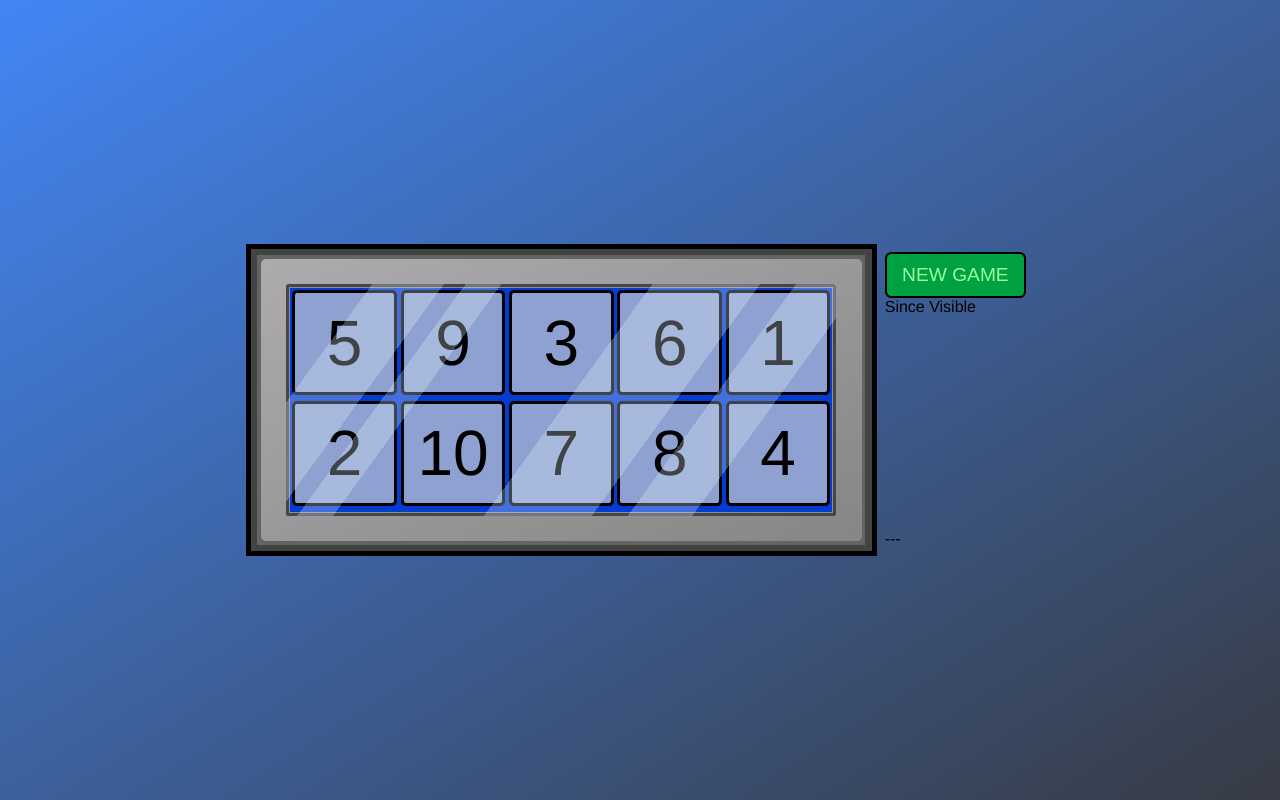
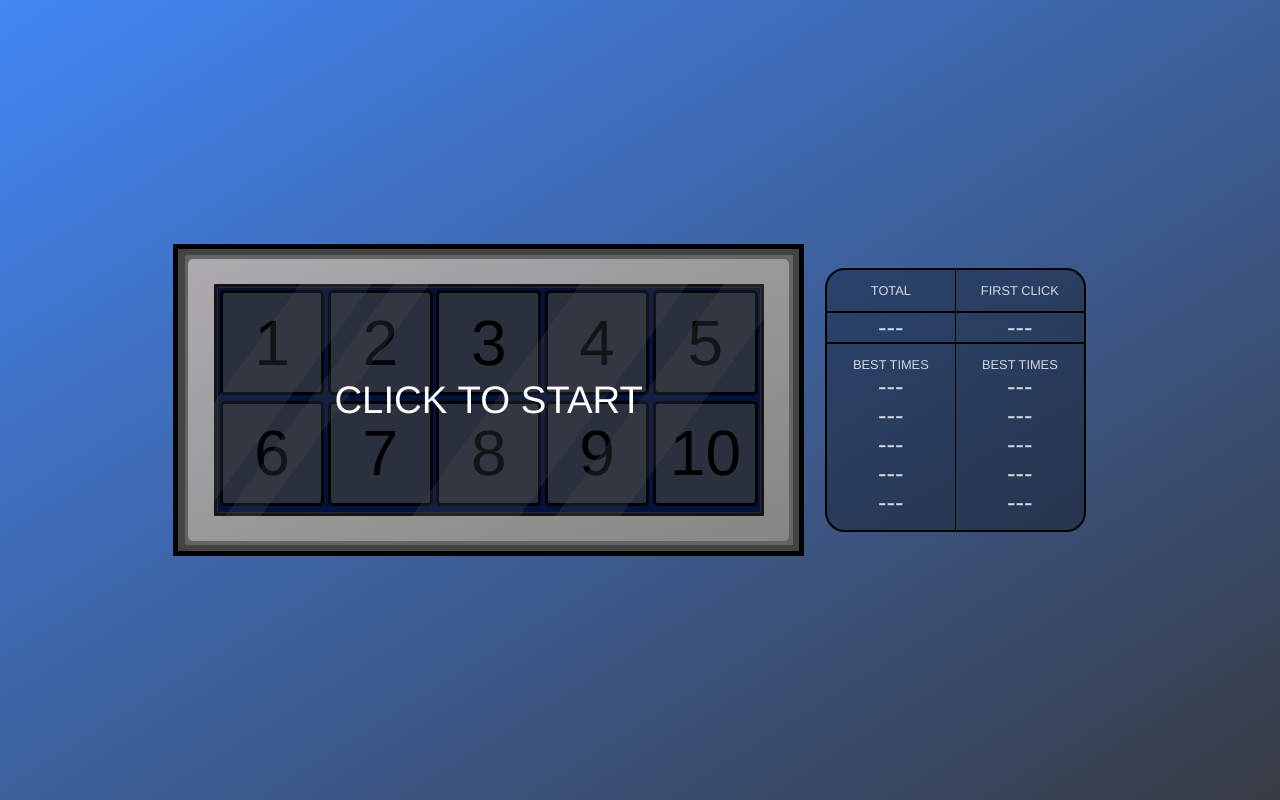
Before and after one commit to nrabins/among-us-1-through-10, a Vue app: page / in a window 1280 px wide. Built offline with nearby package versions, Linux system fonts and the light colour scheme.

Commit message:
Finish styling and gameplay

```diff
--- a/src/components/AmongUsGame.vue
+++ b/src/components/AmongUsGame.vue
@@ -2,24 +2,28 @@
   <div class="container">
     <GameBoard
       ref="gameBoard"
-      @gameStart="onGameStart"
+      @newGameRequest="newGame"
       @firstClick="onFirstClick"
       @gameEnd="onGameEnd"
     />
     <div class="meta">
-      <button class="new-game" :class="{ 'has-won': hasWon }" @click="newGame">
+      <!-- <button class="new-game" :class="{ 'has-won': hasWon }" @click="newGame">
         New Game
-      </button>
+      </button> -->
       <div class="scoreboards">
-        <GameScoreboard ref="sinceVisibleScoreboard" title="Since Visible" />
+        <GameScoreboard ref="sinceVisibleScoreboard" title="Total" />
+        <GameScoreboard
+          ref="sinceFirstClickScoreboard"
+          title="First Click"
+        />
       </div>
     </div>
   </div>
 </template>
 
 <script>
-import GameBoard from "@/components/GameBoard";
-import GameScoreboard from "@/components/GameScoreboard";
+import GameBoard from '@/components/GameBoard';
+import GameScoreboard from '@/components/GameScoreboard';
 
 export default {
   components: {
@@ -29,37 +33,34 @@ export default {
   data() {
     return {
       hasWon: false,
-      gameStartMs: null,
-      firstClickMs: null,
     };
   },
   methods: {
     newGame() {
       this.hasWon = false;
       this.$refs.gameBoard.newGame();
-    },
-    onGameStart() {
-      this.gameStartMs = Date.now();
+      this.$refs.sinceVisibleScoreboard.startTimer();
+      this.$refs.sinceFirstClickScoreboard.clearTimer();
     },
     onFirstClick() {
-      this.firstClickMs = Date.now();
+      // this.firstClickMs = Date.now();
+      this.$refs.sinceFirstClickScoreboard.startTimer();
     },
     onGameEnd() {
-      const now = Date.now();
-      const fromGameStartMs = now - this.gameStartMs;
-      // const fromFirstClickMs = now - this.firstClickMs;
-
+      console.log('game has ended');
       this.hasWon = true;
-      this.$refs.sinceVisibleScoreboard.addScore(fromGameStartMs);
+      this.$refs.sinceVisibleScoreboard.stopTimer();
+      this.$refs.sinceFirstClickScoreboard.stopTimer();
       // document.addEventListener("mousedown", this.newGame, { once: true });
     },
   },
 };
 </script>
 
-<style lang="scss" scoped>
+<style lang="scss">
 .container {
   display: flex;
+  align-items: center;
 }
 
 .meta {
@@ -68,7 +69,20 @@ export default {
   flex-direction: column;
 
   .scoreboards {
-    flex-grow: 1;
+    border-radius: 20px;
+    border: .2vw solid black;
+    background-color: rgba(0, 0, 0, 0.308);
+    color: rgba(255, 255, 255, 0.801);
+
+    > *:first-child {
+      border-right: .1vw solid black;
+    }
+
+    margin: 1vw;
+
+    > * {
+      display: inline-block;
+    }
   }
 }
 
@@ -79,7 +93,7 @@ $button-color-emphasis: #00a141;
 $button-color-emphasis-hover: blue;
 
 button.new-game {
-  padding: .8vw 1.2vw;
+  padding: 0.8vw 1.2vw;
   border-radius: 0.5vw;
   border: 0.2vw solid black;
   text-transform: uppercase;
@@ -97,8 +111,18 @@ button.new-game {
     background-color: $button-color-emphasis;
 
     &:hover {
-      background-color: $button-color-emphasis-hover
+      background-color: $button-color-emphasis-hover;
     }
   }
 }
+
+.noselect {
+  -webkit-touch-callout: none; /* iOS Safari */
+    -webkit-user-select: none; /* Safari */
+     -khtml-user-select: none; /* Konqueror HTML */
+       -moz-user-select: none; /* Old versions of Firefox */
+        -ms-user-select: none; /* Internet Explorer/Edge */
+            user-select: none; /* Non-prefixed version, currently
+                                  supported by Chrome, Edge, Opera and Firefox */
+}
 </style>
--- a/src/components/GameBoard.vue
+++ b/src/components/GameBoard.vue
@@ -4,6 +4,13 @@
       <div class="border-3">
         <div class="border-2">
           <div class="border-1">
+            <div
+              class="new-game-overlay noselect"
+              v-show="hasWon"
+              @click="requestNewGame"
+            >
+              CLICK TO START
+            </div>
             <div class="reflections" />
             <div class="gameboard">
               <div class="offset-bottom-margin">
@@ -33,7 +40,7 @@
 </template>
 
 <script>
-import GameButton from "@/components/GameButton";
+import GameButton from '@/components/GameButton';
 
 export default {
   components: {
@@ -43,7 +50,7 @@ export default {
     return {
       blinkInterval: null,
       isBlinking: false,
-      hasWon: false,
+      hasWon: true,
       numbers: [
         {
           number: 1,
@@ -99,10 +106,10 @@ export default {
       return this.numbers.slice(5);
     },
   },
-  mounted() {
-    this.newGame();
-  },
   methods: {
+    requestNewGame() {
+      this.$emit('newGameRequest');
+    },
     newGame() {
       const numbers = [1, 2, 3, 4, 5, 6, 7, 8, 9, 10];
       for (let i = numbers.length - 1; i > 0; i--) {
@@ -116,7 +123,6 @@ export default {
       }));
 
       this.hasWon = false;
-      this.$emit("gameStart");
     },
     handleClick(number) {
       if (this.isAnimating || this.hasWon) {
@@ -132,15 +138,15 @@ export default {
 
       if (number == highestNumberSoFar + 1) {
         if (number == 1) {
-          this.$emit("firstClick");
+          this.$emit('firstClick');
         }
         numberData.clicked = true;
 
         // Win condition
         if (this.numbers.every((n) => n.clicked)) {
-        // if (this.numbers.filter((n) => n.clicked).length == 2) {
+          // if (this.numbers.filter((n) => n.clicked).length == 2) {
           this.hasWon = true;
-          this.$emit("gameEnd");
+          this.$emit('gameEnd');
         }
       } else {
         this.clearProgress();
@@ -189,6 +195,23 @@ export default {
   margin-bottom: -0.2vh;
 }
 
+.new-game-overlay {
+  position: absolute;
+  top: 0;
+  right: 0;
+  bottom: 0;
+  left: 0;
+  background-color: rgba(0, 0, 0, 0.7);
+  z-index: 3;
+
+  font-size: 3vw;
+  color: white;
+
+  display: flex;
+  justify-content: center;
+  align-items: center;
+}
+
 /* Border styling */
 .border- {
   &1 {
@@ -218,6 +241,8 @@ export default {
   &5 {
     background-color: #010002;
     padding: 0.4vw;
+
+    position: relative;
   }
 }
 
--- a/src/components/GameButton.vue
+++ b/src/components/GameButton.vue
@@ -59,13 +59,5 @@ export default {
   }
 }
 
-.noselect {
-  -webkit-touch-callout: none; /* iOS Safari */
-    -webkit-user-select: none; /* Safari */
-     -khtml-user-select: none; /* Konqueror HTML */
-       -moz-user-select: none; /* Old versions of Firefox */
-        -ms-user-select: none; /* Internet Explorer/Edge */
-            user-select: none; /* Non-prefixed version, currently
-                                  supported by Chrome, Edge, Opera and Firefox */
-}
+
 </style>
--- a/src/components/GameScoreboard.vue
+++ b/src/components/GameScoreboard.vue
@@ -1,17 +1,26 @@
 <template>
   <div class="scoreboard">
-    {{ title }}
-    <div class="scores">
-      <div v-for="(score, i) in scores" :key="i">
-        {{ score | formatMs }} <span class="seconds">s</span>
-      </div>
+    <div class="title">
+      {{ title }}
     </div>
     <div class="timer">
       <div v-if="timerRunning">
-        {{ timeElapsed | formatMs }} <span class="seconds">s</span>
+        {{ elapsedTimeMs | formatMs }} <span class="seconds">s</span>
       </div>
-      <div v-else>
-        ---
+      <div v-else-if="lastTimeMs != null">
+        {{ lastTimeMs | formatMs }} <span class="seconds">s</span>
+      </div>
+      <div v-else>---</div>
+    </div>
+    <div class="scores">
+      <div class="best-times-title">Best Times</div>
+      <div
+        v-for="(score, i) in scores"
+        :key="i"
+        :class="{ 'last-score': score == lastTimeMs && score !== null }"
+      >
+        {{ score | formatMs }}
+        <span v-if="score != null" class="seconds">s</span>
       </div>
     </div>
   </div>
@@ -19,33 +28,56 @@
 
 <script>
 export default {
-  props: ["title"],
+  props: ['title'],
   data() {
     return {
-      scores: [],
-      startTimeMs: null
+      scores: [null, null, null, null, null],
+      lastTimeMs: null,
+      startTimeMs: null,
+      now: null,
     };
+  },
+  mounted() {
+    this.updateNow();
+    setInterval(this.updateNow.bind(this), 11);
   },
   computed: {
     timerRunning() {
       return this.startTimeMs != null;
     },
-    timeElapsed() {
-      return Date.now() - this.startTimeMs;
-    }
+    elapsedTimeMs() {
+      return this.now - this.startTimeMs;
+    },
   },
   methods: {
+    updateNow() {
+      this.now = Date.now();
+    },
+    clearTimer() {
+      this.lastTimeMs = null;
+    },
     startTimer() {
+      this.lastTimeMs = null;
       this.startTimeMs = Date.now();
     },
     stopTimer() {
+      this.lastTimeMs = this.elapsedTimeMs;
+      this.addScore(this.elapsedTimeMs);
       this.startTimeMs = null;
     },
     addScore(score) {
       console.log(`got a new score ${score}`);
       this.scores.push(score);
-      this.scores.sort((a, b) => a - b);
-      this.scores = this.scores.slice(0, 3);
+      this.scores.sort((a, b) => {
+        if (a == null) {
+          return 1;
+        } else if (b == null) {
+          return -1;
+        } else {
+          return a - b;
+        }
+      });
+      this.scores = this.scores.slice(0, 5);
     },
   },
 };
@@ -53,11 +85,38 @@ export default {
 
 <style lang="scss" scoped>
 .scoreboard {
+  width: 10vw;
   height: 100%;
-  display: flex;
   flex-direction: column;
+  justify-content: space-between;
+
+  text-align: center;
+  font-size: 1vw;
+
+  .title {
+    padding: 1vw;
+    border-bottom: 0.2vw solid black;
+    text-transform: uppercase;
+    white-space: nowrap;
+  }
+
+  .timer {
+    border-bottom: 0.2vw solid black;
+    font-size: 2vw;
+  }
 
   .scores {
+    .best-times-title {
+      font-size: 1vw;
+      text-transform: uppercase;
+    }
+
+    .last-score {
+      color: yellow;
+    }
+
+    margin: 1vw 0;
+    font-size: 2vw;
     flex-grow: 1;
   }
 }
--- a/src/filters/time.js
+++ b/src/filters/time.js
@@ -1,4 +1,8 @@
 export function formatMs(valueMs) {
+  if (valueMs === null) {
+    return "---";
+  }
+
   const msStr = valueMs.toString().padStart(4, "0");
   const decimalPosition = msStr.length-3;
   return msStr.slice(0, decimalPosition) + "." + msStr.slice(decimalPosition);
```
Also changed, not shown: 1 other file (tests, documents, lock files or other folders).
